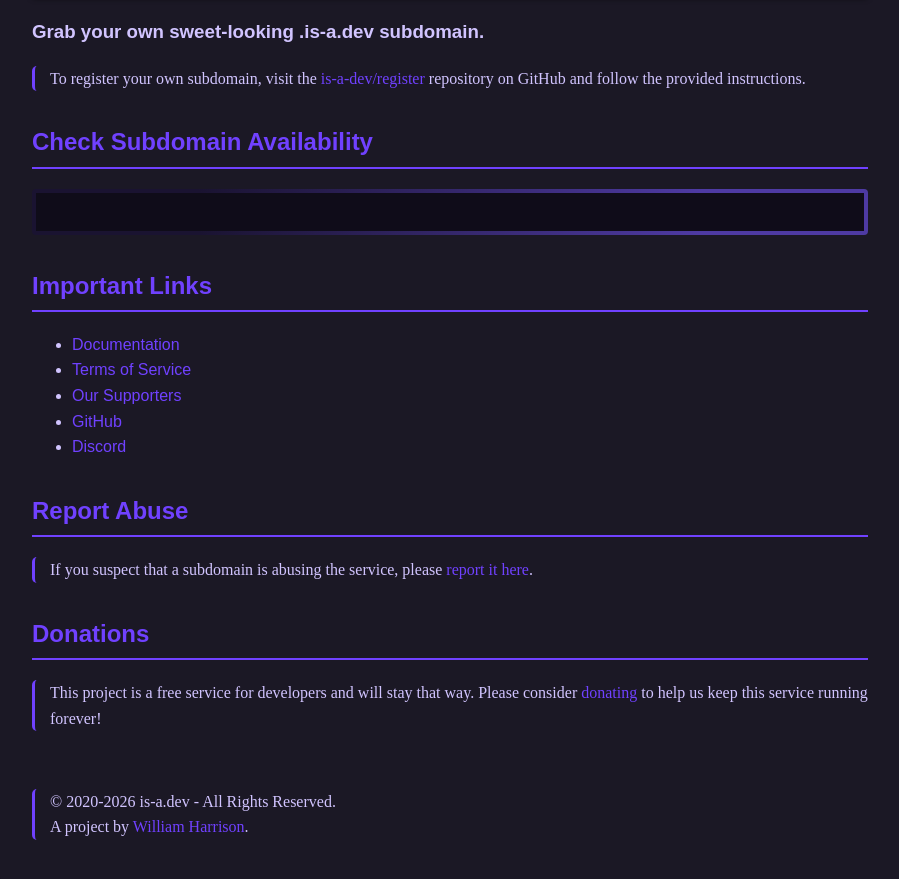
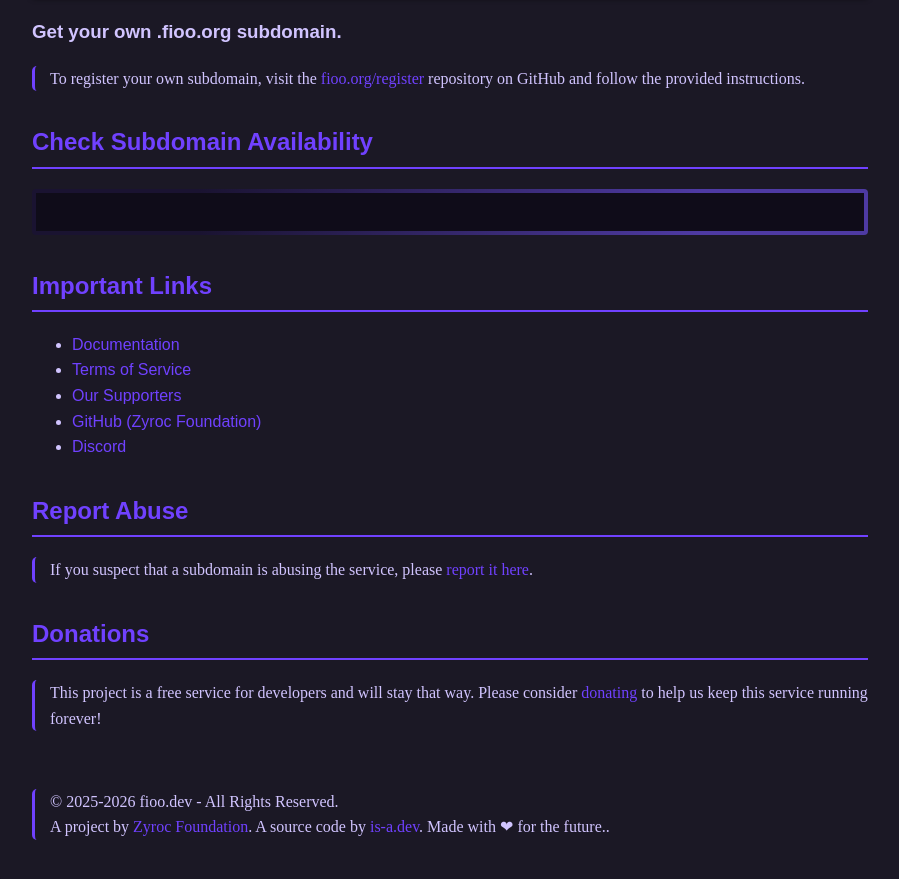
Before and after one commit to zyrocfnd/fioo.org, a plain HTML site: page index.html in a window 1280 px wide. Shown: the part 399-1278 px from the top of the page, without its empty margins (190-1089 px from the left). Drawn offline with Linux system fonts and the light colour scheme; no server answers; a web font is replaced by a local one.

Commit message:
Update index.html

```diff
--- a/index.html
+++ b/index.html
@@ -6,30 +6,30 @@
         <meta name="viewport" content="width=device-width, initial-scale=1, shrink-to-fit=no" />
 
         <!-- HTML Meta Tags -->
-        <title>is-a.dev - Free subdomains for developers</title>
+        <title>zyroc - Free subdomains for everyone</title>
         <meta name="description" content="A service to allow developers to get free `.is-a.dev` subdomains" />
         <meta name="theme-color" content="#4E3AA3" />
 
         <!-- Google / Search Engine Tags -->
-        <meta itemprop="name" content="is-a.dev" />
+        <meta itemprop="name" content="fioo.org" />
         <meta itemprop="description" content="A service to allow developers to get free `.is-a.dev` subdomains" />
         <meta itemprop="image" content="https://is-a.dev/assets/logo.png" />
 
         <!-- Facebook Meta Tags -->
-        <meta property="og:url" content="https://is-a.dev/" />
+        <meta property="og:url" content="https://fioo.org/" />
         <meta property="og:type" content="website" />
-        <meta property="og:title" content="is-a.dev" />
-        <meta property="og:description" content="A service to allow developers to get free `.is-a.dev` subdomains" />
+        <meta property="og:title" content="fioo.org" />
+        <meta property="og:description" content="A service that allows everyone to get a `.fioo.org` subdomain for free." />
         <meta property="og:image" content="https://is-a.dev/assets/logo.png" />
 
         <!-- Twitter Meta Tags -->
         <meta name="twitter:card" content="summary_large_image" />
-        <meta name="twitter:title" content="is-a.dev" />
-        <meta name="twitter:description" content="A service to allow developers to get free `.is-a.dev` subdomains" />
+        <meta name="twitter:title" content="fioo.org" />
+        <meta name="twitter:description" content="A service to allow everyone to get free `.fioo.org` subdomains" />
         <meta name="twitter:image" content="https://is-a.dev/assets/logo.png" />
 
         <!-- Apple Meta Tags -->
-        <meta name="apple-mobile-web-app-title" content="is-a.dev" />
+        <meta name="apple-mobile-web-app-title" content="fioo.org" />
         <meta name="apple-mobile-web-app-capable" content="yes" />
         <meta name="apple-mobile-web-app-status-bar-style" content="black-translucent" />
 
@@ -45,11 +45,11 @@
     <body>
         <main>
             <div class="banner"><img src="https://raw.githubusercontent.com/is-a-dev/register/main/media/banner.png" alt="is-a.dev" style="max-width: 100%; height: auto;" /></div>
-            <h3>Grab your own sweet-looking <span>.is-a.dev</span> subdomain.</h3>
+            <h3>Get your own <span>.fioo.org</span> subdomain.</h3>
 
             <p>
                 To register your own subdomain, visit the
-                <a href="https://github.com/is-a-dev/register" target="_blank">is-a-dev/register</a>
+                <a href="https://github.com/is-a-dev/register" target="_blank">fioo.org/register</a>
                 repository on GitHub and follow the provided instructions.
             </p>
 
@@ -79,7 +79,7 @@
                 <li><a href="https://docs.is-a.dev">Documentation</a></li>
                 <li><a href="/terms">Terms of Service</a></li>
                 <li><a href="/thanks">Our Supporters</a></li>
-                <li><a href="https://github.com/is-a-dev">GitHub</a></li>
+                <li><a href="https://github.com/zyrocfnd">GitHub (Zyroc Foundation)</a></li>
                 <li><a href="https://discord.gg/is-a-dev-830872854677422150">Discord</a></li>
             </ul>
 
@@ -94,14 +94,16 @@
             <h2>Donations</h2>
             <p>
                 This project is a free service for developers and will stay that way. Please consider
-                <a href="https://donate.is-a.dev">donating</a> to help us keep this service running forever!
+                <a href="https://hcb.hackclub.com/donations/start/zyroc">donating</a> to help us keep this service running forever!
             </p>
 
             <br>
 
-            <p>&copy; 2020-<script>document.write(new Date().getFullYear())</script> is-a.dev - All Rights Reserved.
+            <p>&copy; 2025-<script>document.write(new Date().getFullYear())</script> fioo.dev - All Rights Reserved.
                 <br>
-                A project by <a href="https://wharrison.com.au">William Harrison</a>.
+                A project by <a href="https://zyroc.org">Zyroc Foundation</a>.
+                A source code by <a href="https://github.com/is-a-dev/is-a-dev.github.io">is-a.dev</a>.
+                Made with ❤ for the future.</a>.
             </p>
         </main>
 
```
